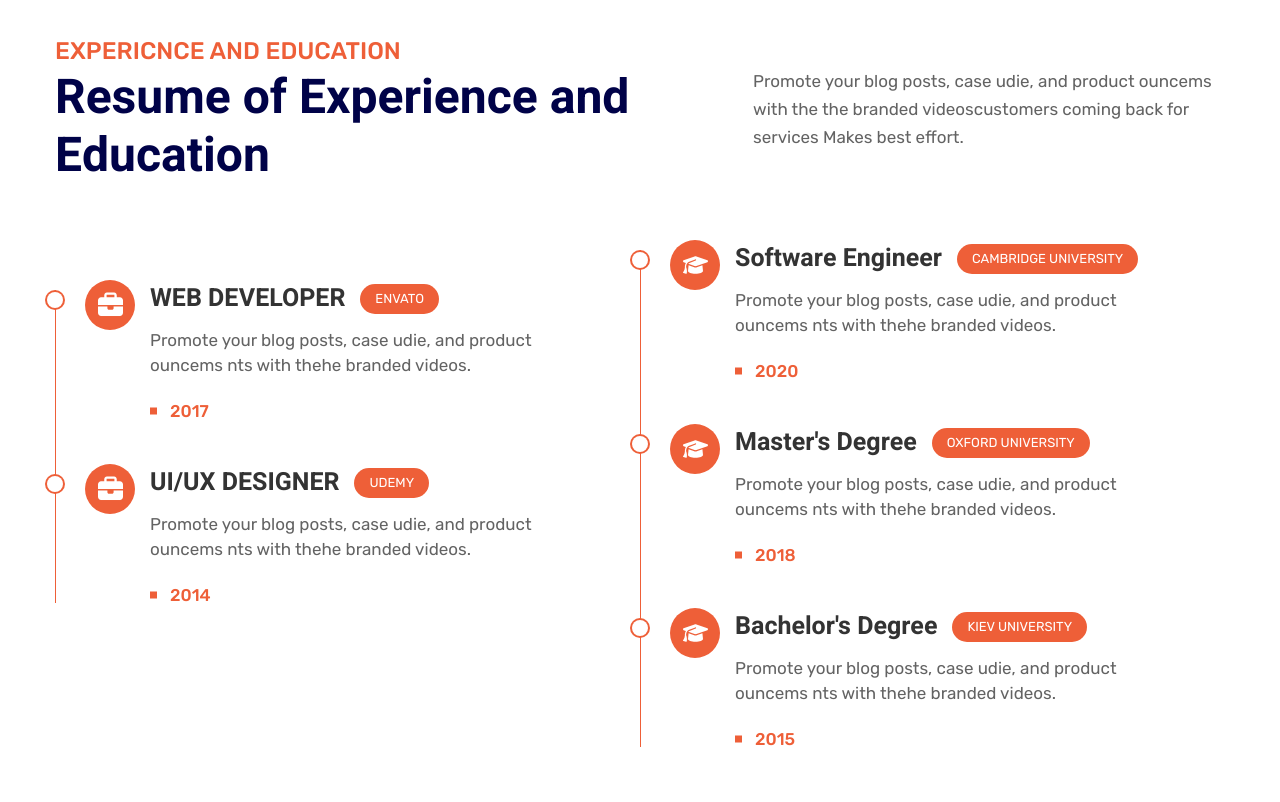
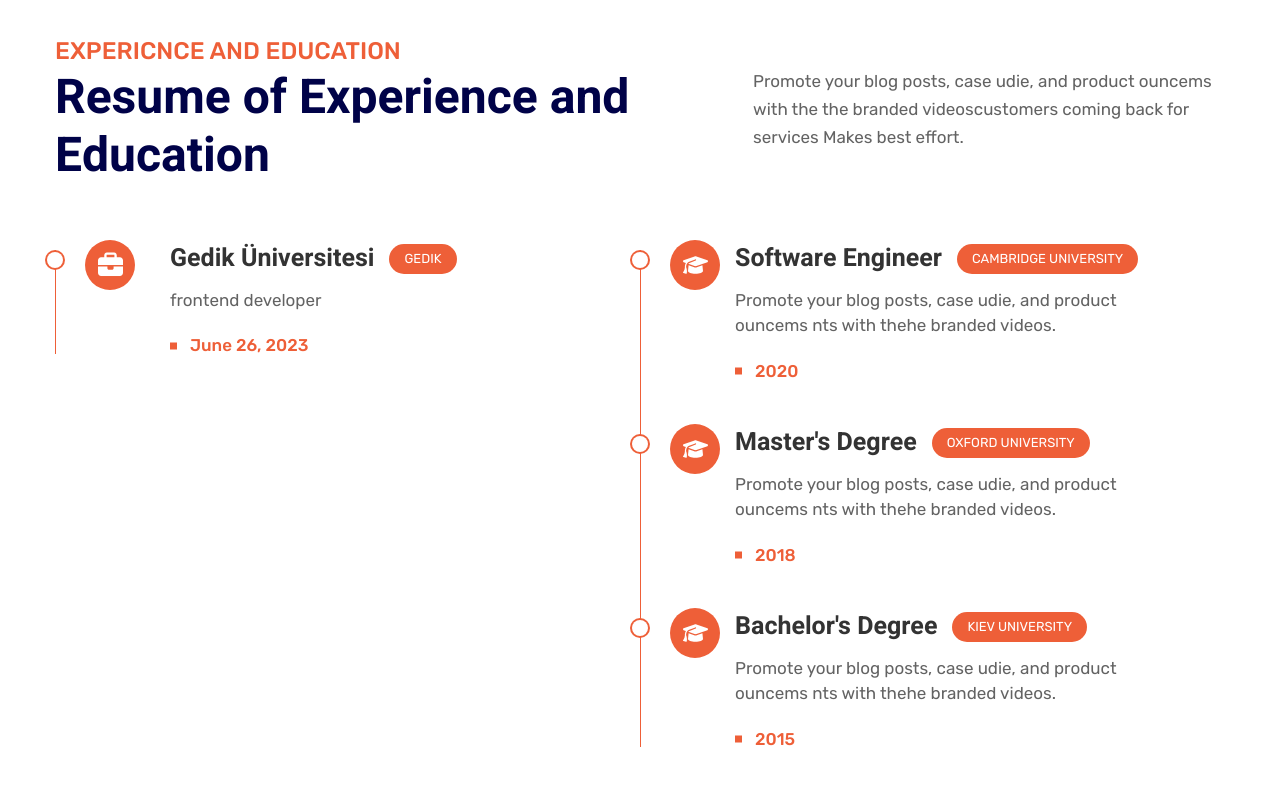
Before and after one commit to Ugurdmrer/Django-cv, a Django app: page /about/ in a window 1280 px wide. Shown: the part 1122-1924 px from the top of the page. Run offline with Django 4.2, Linux system fonts and the light colour scheme; data comes from the database, SQL or seed files in the repository; both versions use the stored data as it was after the commit; some libraries are stand-ins or nearby versions.

Commit message:
last database migrations and data to front.

```diff
--- a/app/models.py
+++ b/app/models.py
@@ -19,6 +19,16 @@ class About(models.Model):
     header = models.CharField(max_length=50)
     description = models.TextField(max_length=200)
     company = models.CharField(max_length=30,default="")
+    icon = models.TextField(max_length=50)
+    date = models.DateField()
+
+class Education(models.Model):
+    def __str__(self) -> str:
+        return self.header
+
+    header = models.CharField(max_length=50)
+    description = models.TextField(max_length=200)
+    university = models.CharField(max_length=30,default="")
     icon = models.TextField(max_length=50)
     date = models.DateField()
 
--- a/templates/about.html
+++ b/templates/about.html
@@ -401,7 +401,7 @@
               class="absolute w-[1px] ltr:left-0 rtl:right-0 top-[10px] bottom-[5px] bg-accent1"
             ></div>
             <!-- border line  end-->
-            {% for referance in referances %}
+            {% for referance in refferances %}
             <!-- Single resume start -->
             <div
               class="flex ltr:pr-[50px] ltr:sm:pr-[0] ltr:lg:pr-[70px rtl:pl-[50px] rtl:sm:pl-[0] rtl:lg:pl-[70px relative"
@@ -438,7 +438,7 @@
                   </h3>
                   <span
                     class="bg-accent1 text-white text-[13px] rounded-[30px] px-[15px] py-[5px] uppercase ltr:ml-[15px] rtl:mr-[15px] ltr:only-md:ml-0 only-md:my-[5px] ltr:2xs:ml-0 rtl:only-md:m-0 rtl:2xs:mr-0 2xs:my-[5px] text-center"
-                    >Shopify</span
+                    >{{ referance.company }}</span
                   >
                 </div>
                 <p
@@ -454,111 +454,6 @@
             </div>
             <!-- Single resume end -->
             {% endfor %}
-            <!-- Single resume start -->
-            <div
-              class="flex ltr:pr-[50px] ltr:sm:pr-[0] ltr:lg:pr-[70px rtl:pl-[50px] rtl:sm:pl-[0] rtl:lg:pl-[70px relative mt-[40px]"
-            >
-              <span
-                class="absolute w-[20px] h-[20px] ltr:left-[-40px] rtl:right-[-40px] top-[10px] bg-accent1 rounded-full z-10 before:absolute before:bg-white before:w-[16px] before:h-[16px] before:rounded-full ltr:before:left-[2px] rtl:before:right-[2px] before:top-[2px]"
-              ></span>
-              <div class="w-[70px] h-[70px]">
-                <span
-                  class="w-[50px] h-[50px] bg-accent1 text-white flex items-center rounded-full justify-center"
-                >
-                  <svg
-                    width="25"
-                    height="40"
-                    fill="currentColor"
-                    stroke="currentColor"
-                    xmlns="http://www.w3.org/2000/svg"
-                    viewBox="0 0 512 512"
-                  >
-                    <path
-                      d="M184 48H328c4.4 0 8 3.6 8 8V96H176V56c0-4.4 3.6-8 8-8zm-56 8V96H64C28.7 96 0 124.7 0 160v96H192 320 512V160c0-35.3-28.7-64-64-64H384V56c0-30.9-25.1-56-56-56H184c-30.9 0-56 25.1-56 56zM512 288H320v32c0 17.7-14.3 32-32 32H224c-17.7 0-32-14.3-32-32V288H0V416c0 35.3 28.7 64 64 64H448c35.3 0 64-28.7 64-64V288z"
-                    />
-                  </svg>
-                </span>
-              </div>
-              <div class="flex-grow ltr:pl-[15px] rtl:pr-[15px]">
-                <div
-                  class="flex items-center only-md:flex-col only-md:items-start 2xs:flex-col 2xs:items-start"
-                >
-                  <h3
-                    class="font-heebo 2xs:text-[18px] text-[20px] lg:text-[25px] text-primary dark:text-white"
-                  >
-                    WEB DEVELOPER
-                  </h3>
-                  <span
-                    class="bg-accent1 text-white text-[13px] rounded-[30px] px-[15px] py-[5px] uppercase ltr:ml-[15px] rtl:mr-[15px] ltr:only-md:ml-0 only-md:my-[5px] ltr:2xs:ml-0 rtl:only-md:m-0 rtl:2xs:mr-0 2xs:my-[5px] text-center"
-                    >Envato</span
-                  >
-                </div>
-                <p
-                  class="text-paragraph dark:text-slate-200 mt-[10px] text-[17px]"
-                >
-                  Promote your blog posts, case udie, and product ouncems nts
-                  with thehe branded videos.
-                </p>
-                <span
-                  class="text-[17px] font-medium text-accent1 relative ltr:pl-[20px] rtl:pr-[20px] before:absolute before:bg-accent1 before:w-[7px] before:h-[7px] ltr:before:left-0 rtl:before:right-0 before:top-[50%] before:translate-y-[-50%] mt-[20px] block"
-                  >2017</span
-                >
-              </div>
-            </div>
-            <!-- Single resume end -->
-
-            <!-- Single resume start -->
-            <div
-              class="flex ltr:pr-[50px] ltr:sm:pr-[0] ltr:lg:pr-[70px rtl:pl-[50px] rtl:sm:pl-[0] rtl:lg:pl-[70px relative mt-[40px]"
-            >
-              <span
-                class="absolute w-[20px] h-[20px] ltr:left-[-40px] rtl:right-[-40px] top-[10px] bg-accent1 rounded-full z-10 before:absolute before:bg-white before:w-[16px] before:h-[16px] before:rounded-full ltr:before:left-[2px] rtl:before:right-[2px] before:top-[2px]"
-              ></span>
-              <div class="w-[70px] h-[70px]">
-                <span
-                  class="w-[50px] h-[50px] bg-accent1 text-white flex items-center rounded-full justify-center"
-                >
-                  <svg
-                    width="25"
-                    height="40"
-                    fill="currentColor"
-                    stroke="currentColor"
-                    xmlns="http://www.w3.org/2000/svg"
-                    viewBox="0 0 512 512"
-                  >
-                    <path
-                      d="M184 48H328c4.4 0 8 3.6 8 8V96H176V56c0-4.4 3.6-8 8-8zm-56 8V96H64C28.7 96 0 124.7 0 160v96H192 320 512V160c0-35.3-28.7-64-64-64H384V56c0-30.9-25.1-56-56-56H184c-30.9 0-56 25.1-56 56zM512 288H320v32c0 17.7-14.3 32-32 32H224c-17.7 0-32-14.3-32-32V288H0V416c0 35.3 28.7 64 64 64H448c35.3 0 64-28.7 64-64V288z"
-                    />
-                  </svg>
-                </span>
-              </div>
-              <div class="flex-grow ltr:pl-[15px] rtl:pr-[15px]">
-                <div
-                  class="flex items-center only-md:flex-col only-md:items-start 2xs:flex-col 2xs:items-start"
-                >
-                  <h3
-                    class="font-heebo 2xs:text-[18px] text-[20px] lg:text-[25px] text-primary dark:text-white"
-                  >
-                    UI/UX DESIGNER
-                  </h3>
-                  <span
-                    class="bg-accent1 text-white text-[13px] rounded-[30px] px-[15px] py-[5px] uppercase ltr:ml-[15px] rtl:mr-[15px] ltr:only-md:ml-0 only-md:my-[5px] ltr:2xs:ml-0 rtl:only-md:m-0 rtl:2xs:mr-0 2xs:my-[5px] text-center"
-                    >Udemy</span
-                  >
-                </div>
-                <p
-                  class="text-paragraph dark:text-slate-200 mt-[10px] text-[17px]"
-                >
-                  Promote your blog posts, case udie, and product ouncems nts
-                  with thehe branded videos.
-                </p>
-                <span
-                  class="text-[17px] font-medium text-accent1 relative ltr:pl-[20px] rtl:pr-[20px] before:absolute before:bg-accent1 before:w-[7px] before:h-[7px] ltr:before:left-0 rtl:before:right-0 before:top-[50%] before:translate-y-[-50%] mt-[20px] block"
-                  >2014</span
-                >
-              </div>
-            </div>
-            <!-- Single resume end -->
           </div>
         </div>
         <!-- Skill -->
```
Also changed, not shown: app/migrations/0004_education.py (added), db.sqlite3.
